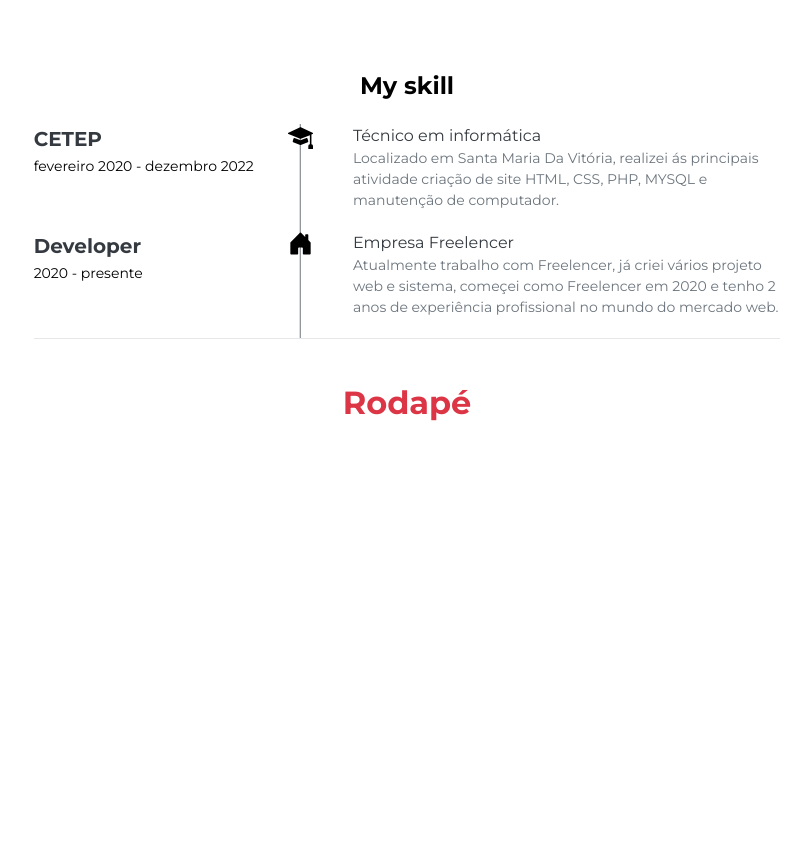
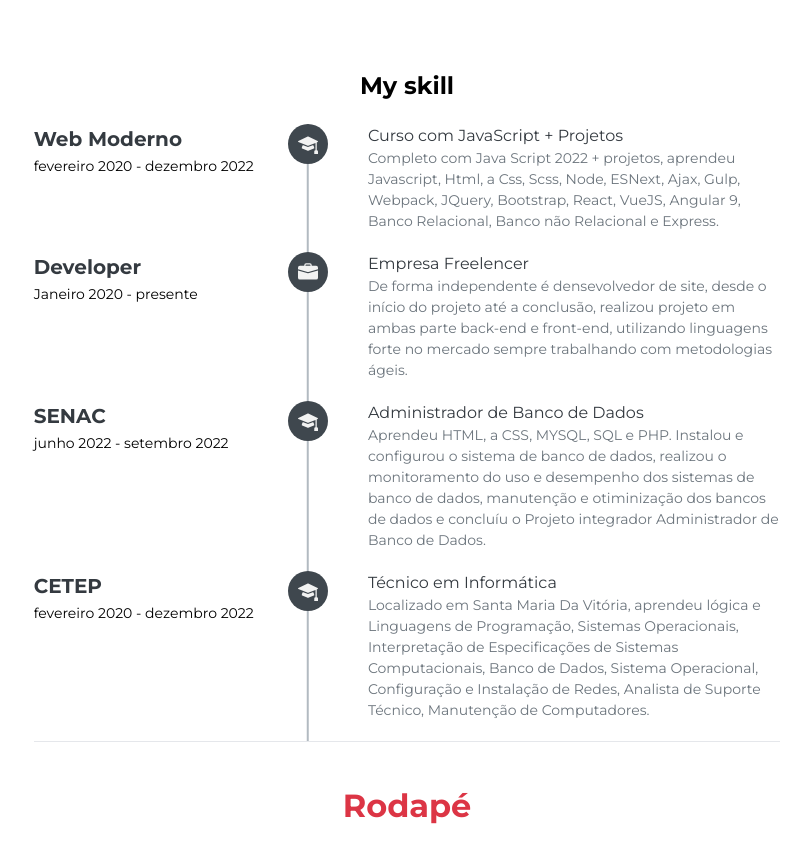
Before and after one commit to macielsevilha/portfolio, a Next.js app: page / in a window 1280 px wide. Shown: the part 700-1562 px from the top of the page, without its empty margins (233-1044 px from the left). Before the commit the page ends 1167 px from the top, so only its background shows below. Built offline with nearby package versions, Linux system fonts and the light colour scheme.

Commit message:
add texto

```diff
--- a/src/app/page.jsx
+++ b/src/app/page.jsx
@@ -5,9 +5,8 @@ import Image from 'next/image'
 import { Inter } from 'next/font/google'
 import styles from './page.module.scss'
 import { Button } from './components/_ui/Buttons'
-import {BsFillMortarboardFill, BsHouseDoorFill} from 'react-icons/bs'
+import {BsFillMortarboardFill, BsBriefcaseFill} from 'react-icons/bs'
 import { H1, H2, H3, H4, P1 } from './components/_ui/Titles';
-
 
 const inter = Inter({ subsets: ['latin'] })
 
@@ -28,6 +27,60 @@ export default function Home() {
         </div>
 
        <h2 className='text-center mt-10 mb-5 portfolio-title--lg'>My skill</h2>
+
+       <div className="md:grid grid-cols-3 gap-4">
+          <div className=''>
+            <H3 name="Web Moderno" />
+            <span className='portfolio-title--xs'>fevereiro 2020 - dezembro 2022</span>
+          </div>
+          <div className='flex col-span-2'>
+            <div className='mr-10 portfolio-skill--icon'>
+             <span></span>
+             <div className='portfolio-skill--icon-item' > <BsFillMortarboardFill /></div>
+
+            </div>
+           <div className='mb-5'>
+           <H4 name="Curso com JavaScript + Projetos" />
+            <p className='portfolio-title--xs'>Completo com Java Script 2022 + projetos, aprendeu Javascript, Html, a Css, Scss, Node, ESNext, Ajax, Gulp, Webpack, JQuery, Bootstrap, React, VueJS, Angular 9, Banco Relacional, Banco não Relacional e Express.</p>
+           </div>
+          </div>
+        </div>
+
+        <div className="md:grid grid-cols-3 gap-4">
+          <div className=''>
+            <h3 className='portfolio-title--md'>Developer</h3>
+            <span className='portfolio-title--xs'>Janeiro 2020 - presente</span>
+          </div>
+          <div className='flex col-span-2'>
+            <div className='mr-10 portfolio-skill--icon'>
+             <span></span>
+             <div className='portfolio-skill--icon-item' ><BsBriefcaseFill/></div>
+            </div>
+           <div className='mb-5'>
+            <h4 className='portfolio-title--bs'>Empresa Freelencer</h4>
+            <p className='portfolio-title--xs'>De forma independente é densevolvedor de site, desde o início do projeto até a conclusão, realizou projeto em ambas parte back-end e front-end, utilizando linguagens forte no mercado sempre trabalhando com metodologias ágeis.</p>
+           </div>
+          </div>
+        </div>
+
+        <div className="md:grid grid-cols-3 gap-4">
+          <div className=''>
+            <H3 name="SENAC" />
+            <span className='portfolio-title--xs'>junho 2022 - setembro 2022</span>
+          </div>
+          <div className='flex col-span-2'>
+            <div className='mr-10 portfolio-skill--icon'>
+             <span></span>
+             <div className='portfolio-skill--icon-item' > <BsFillMortarboardFill /></div>
+
+            </div>
+           <div className='mb-5'>
+           <H4 name="Administrador de Banco de Dados" />
+            <p className='portfolio-title--xs'>Aprendeu HTML, a CSS, MYSQL, SQL e PHP. Instalou e configurou o sistema de banco de dados, realizou o monitoramento do uso e desempenho dos sistemas de banco de dados, manutenção e otiminização dos bancos de dados e concluíu o Projeto integrador Administrador de Banco de Dados.</p>
+           </div>
+          </div>
+        </div>
+
         <div className="md:grid grid-cols-3 gap-4">
           <div className=''>
             <H3 name="CETEP" />
@@ -36,31 +89,18 @@ export default function Home() {
           <div className='flex col-span-2'>
             <div className='mr-10 portfolio-skill--icon'>
              <span></span>
-              <BsFillMortarboardFill/>
+             <div className='portfolio-skill--icon-item' > <BsFillMortarboardFill /></div>
             </div>
            <div className='mb-5'>
-           <H4 name="Técnico em informática" />
-            <p className='portfolio-title--xs'>Localizado em Santa Maria Da Vitória, realizei ás principais atividade criação de site HTML, CSS, PHP, MYSQL e manutenção de computador.</p>
+           <H4 name="Técnico em Informática" />
+            <p className='portfolio-title--xs'>Localizado em Santa Maria Da Vitória, aprendeu lógica e Linguagens de Programação, Sistemas Operacionais, Interpretação de Especificações de Sistemas Computacionais, Banco de Dados, Sistema Operacional, Configuração e Instalação de Redes, Analista de Suporte Técnico, Manutenção de Computadores.</p>
            </div>
           </div>
         </div>
-        <div className="md:grid grid-cols-3 gap-4">
-          <div className=''>
-            <h3 className='portfolio-title--md'>Developer</h3>
-            <span className='portfolio-title--xs'>2020 - presente</span>
-          </div>
-          <div className='flex col-span-2'>
-            <div className='mr-10 portfolio-skill--icon'>
-             <span></span>
-             <BsHouseDoorFill />
-            </div>
-           <div className='mb-5'>
-            <h4 className='portfolio-title--bs'>Empresa Freelencer</h4>
-            <p className='portfolio-title--xs'>Atualmente trabalho com Freelencer, já criei vários projeto web e sistema, começei como Freelencer em 2020 e tenho 2 anos de experiência profissional no mundo do mercado web.</p>
-           </div>
-          </div>
-        </div>
+
+
         <hr />
+
        </div>
 
     </main>
--- a/src/app/sass/pages/_home.scss
+++ b/src/app/sass/pages/_home.scss
@@ -2,7 +2,7 @@
     position: relative;
     font-size: 25px;
     span {
-        background-color: hue('secondary');
+        background-color: change-hue('dark', 'lighten', 50);
         width: 1.5px;
         position: absolute;
         height: 100%;
@@ -10,4 +10,13 @@
         transform: translateX(50%);
         z-index: -1;
     }
+    &-item {
+        background-color:  change-hue('dark', 'lighten', 5);
+        color: change-hue('light', 'darken', 5);
+        padding: 10px;
+        border-radius: 50%;
+        font-size: 20px;
+
+    }
+
 }
```
